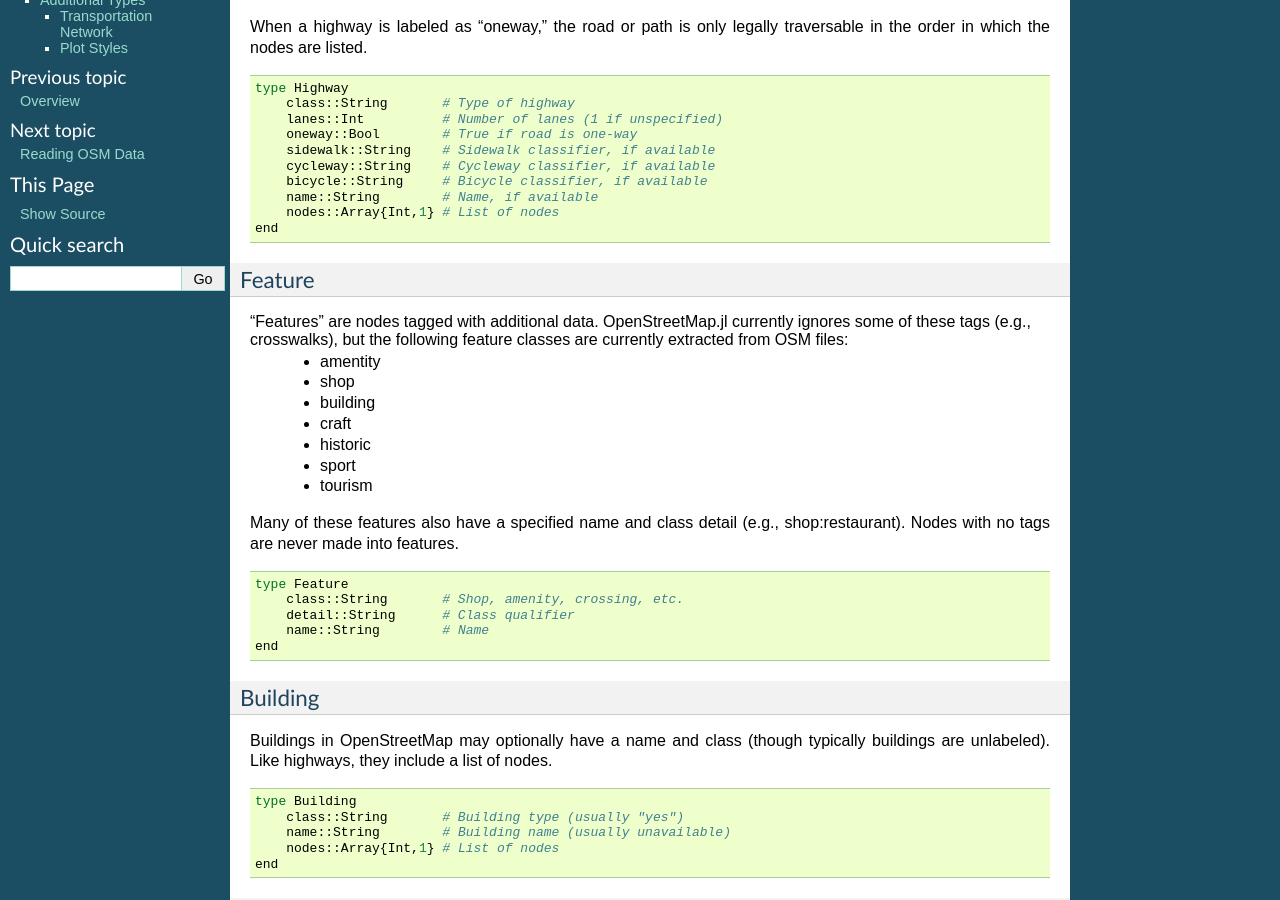
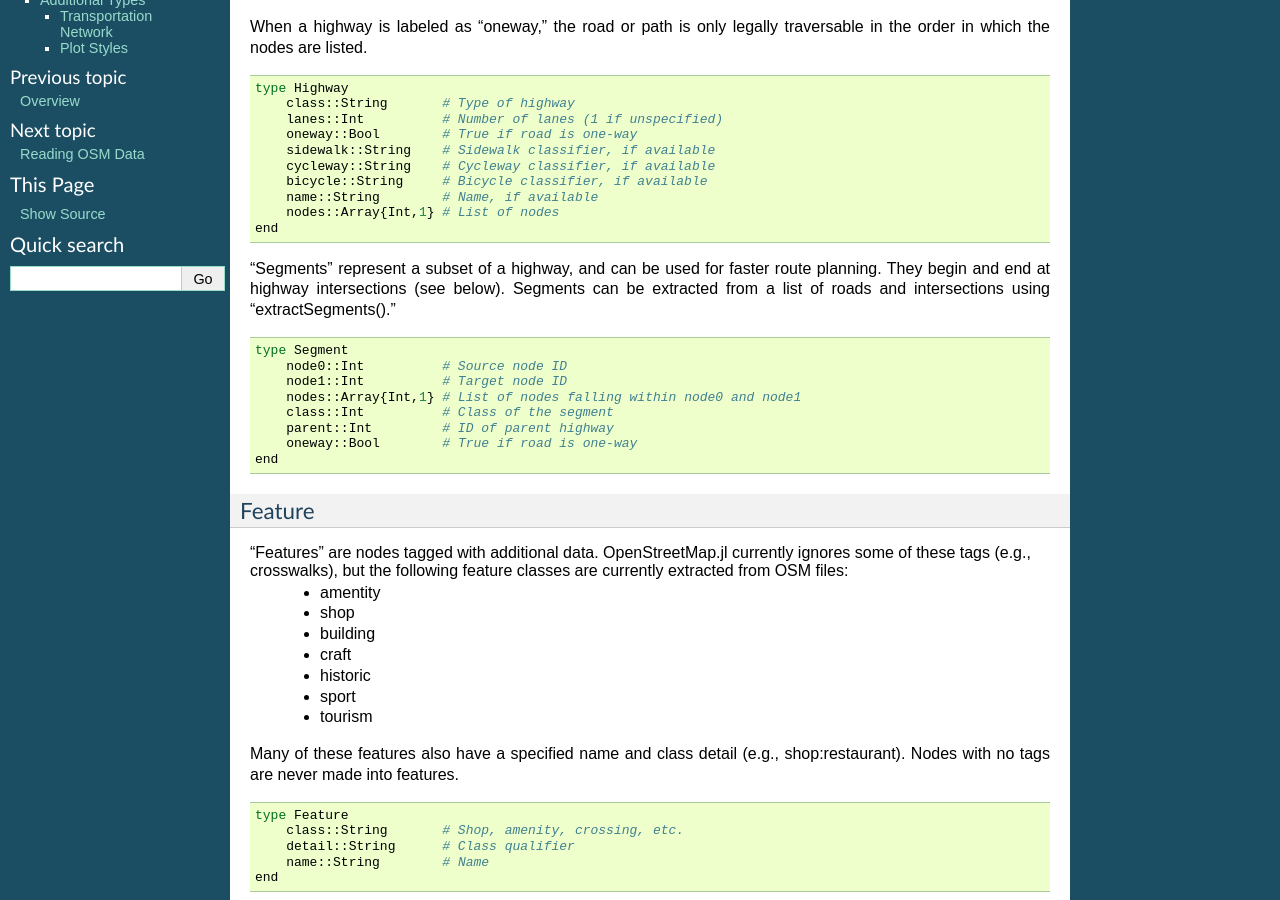
Before and after one commit to tedsteiner/OpenStreetMap.jl, a Sphinx documentation site: the page built from docs/types.rst, in a window 1280 px wide and 900 px high, scrolled down 338 px. Built offline with Sphinx 7.4.7, drawn with Linux system fonts in a browser that asks for light colours.

Commit message:
Added documentation for segment types and segment routing. Issue #20.
Signed-off-by: Ted Steiner <tsteiner2@gmail.com>

```diff
--- a/docs/types.rst
+++ b/docs/types.rst
@@ -24,6 +24,23 @@ When a highway is labeled as “oneway,” the road or path is only legally trav
         name::String        # Name, if available
         nodes::Array{Int,1} # List of nodes
     end
+
+"Segments" represent a subset of a highway, and can be used for faster route
+planning. They begin and end at highway intersections (see below). Segments can
+be extracted from a list of roads and intersections using "extractSegments()."
+
+.. code-block:: python
+
+
+    type Segment
+        node0::Int          # Source node ID
+        node1::Int          # Target node ID
+        nodes::Array{Int,1} # List of nodes falling within node0 and node1
+        class::Int          # Class of the segment
+        parent::Int         # ID of parent highway
+        oneway::Bool        # True if road is one-way
+    end
+
 
 Feature
 ^^^^^^^^^^^^^^
```
Also changed, not shown: docs/routing.rst (+15 -0 lines), 1 other file.
